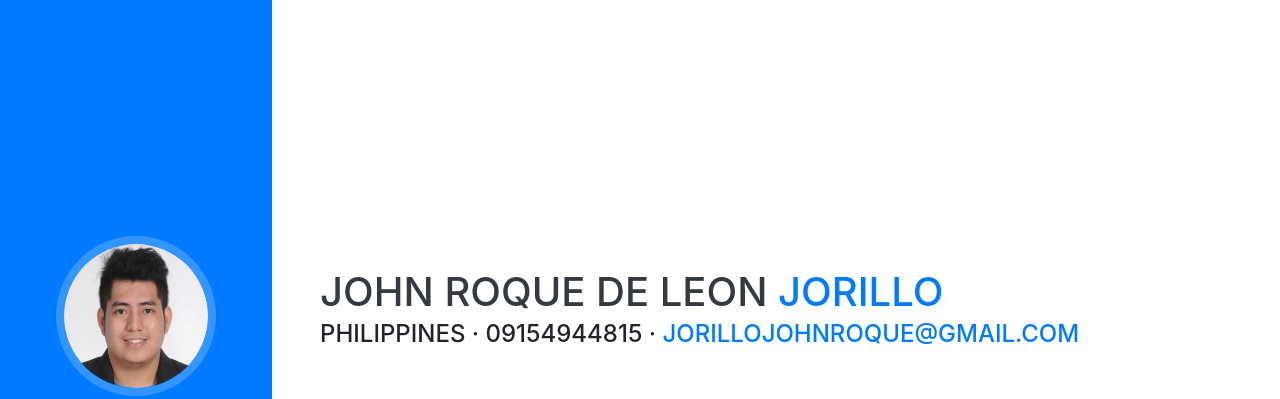
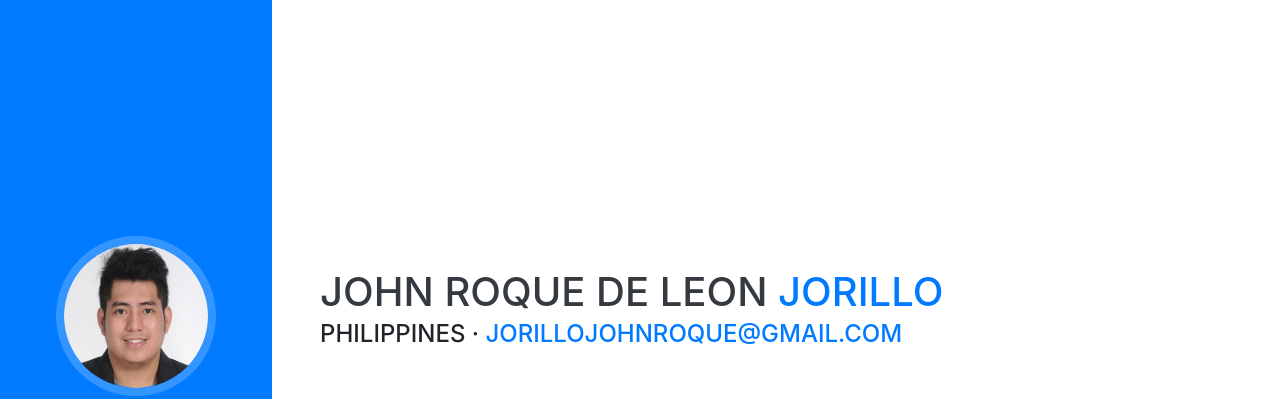
Before and after one commit to johnroque/johnroque.github.io, a website with bundled scripts: page index.html in a window 1280 px wide. Shown: the top 399 px of the page. Built offline with nearby package versions, Linux system fonts and the light colour scheme; a web font is replaced by a local one.

Commit message:
Remove contact number

```diff
--- a/index.html
+++ b/index.html
@@ -60,7 +60,7 @@
         <h1 class="mb-0">John Roque de Leon
           <span class="text-primary">Jorillo</span>
         </h1>
-        <div class="subheading mb-5">Philippines · 09154944815 ·
+        <div class="subheading mb-5">Philippines ·
           <a href="mailto:jorillojohnroque@gmail.com">jorillojohnroque@gmail.com</a>
         </div>
         <p class="lead mb-5"><b>iOS Engineer</b>, experienced in Mobile Development using Swift for iOS and Kotlin for Android.</p>
```
